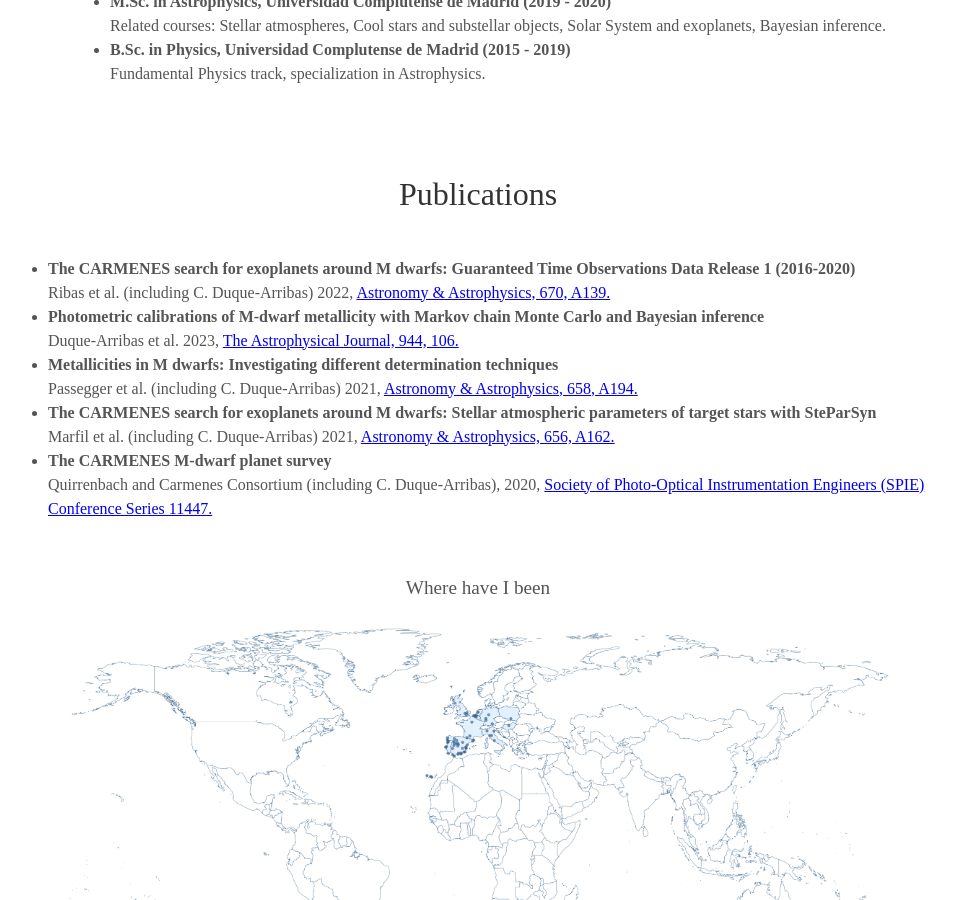
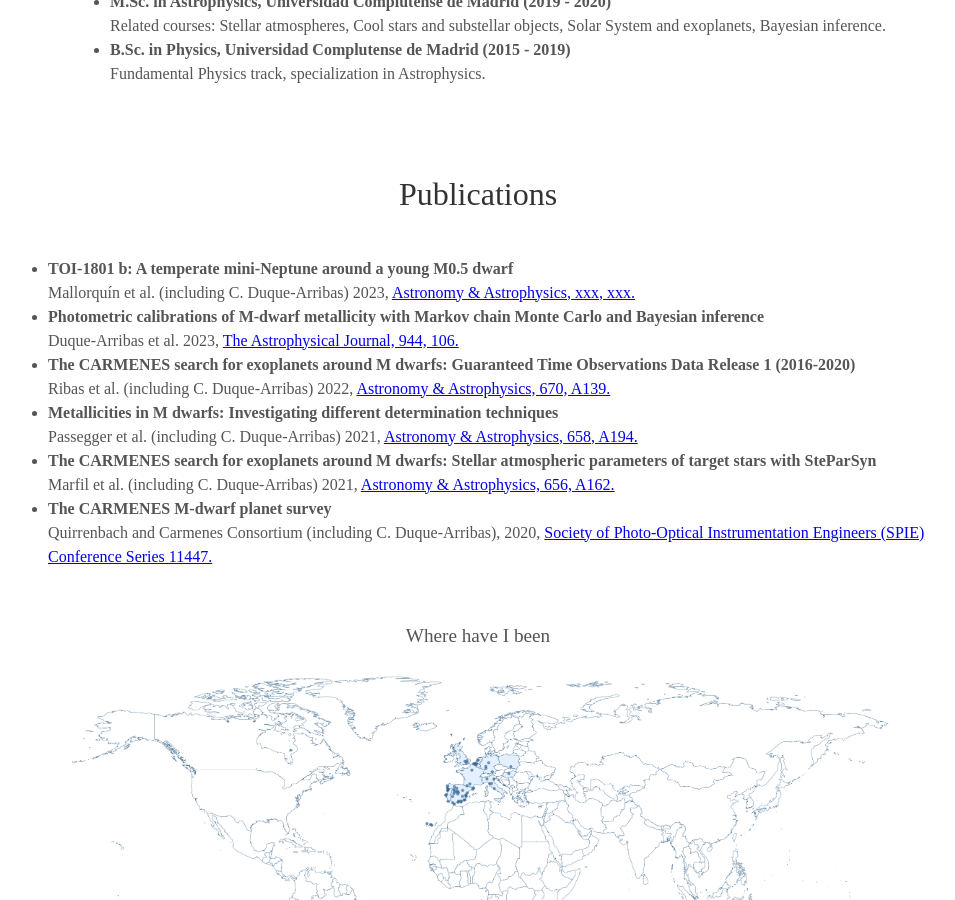
Before and after one commit to chrduque/chrduque.github.io, a Jekyll site: the page built from index.html, in a window 1280 px wide and 900 px high, scrolled down 1510 px. Shown: the whole window, without its empty margins (162-1117 px from the left). Built offline with Jekyll 4.4.1, drawn with Linux system fonts in a browser that asks for light colours; some web fonts are replaced.

Commit message:
new paper

```diff
--- a/_includes/about.html
+++ b/_includes/about.html
@@ -28,10 +28,12 @@
   <!--<div class="tech">-->
     <h2>Publications</h2>
     <ul style="font-size: 1rem; list-style-position: outside; display: inline-block; text-align: left">
+      <li><strong>TOI-1801 b: A temperate mini-Neptune around a young M0.5 dwarf</strong><br>
+     Mallorquín et al. (including C. Duque-Arribas) 2023, <a href="https://ui.adsabs.harvard.edu/abs/2023arXiv231010244M/abstract" target="_blank">Astronomy & Astrophysics, xxx, xxx.</a></li>
+      <li><strong>Photometric calibrations of M-dwarf metallicity with Markov chain Monte Carlo and Bayesian inference</strong><br>
+     Duque-Arribas et al. 2023, <a href="https://ui.adsabs.harvard.edu/abs/2023ApJ...944..106D/abstract" target="_blank">The Astrophysical Journal, 944, 106.</a></li>
       <li><strong>The CARMENES search for exoplanets around M dwarfs: Guaranteed Time Observations Data Release 1 (2016-2020)</strong><br>
      Ribas et al. (including C. Duque-Arribas) 2022, <a href="https://ui.adsabs.harvard.edu/abs/2023arXiv230210528R/abstract" target="_blank">Astronomy & Astrophysics, 670, A139.</a></li>
-     <li><strong>Photometric calibrations of M-dwarf metallicity with Markov chain Monte Carlo and Bayesian inference</strong><br>
-     Duque-Arribas et al. 2023, <a href="https://ui.adsabs.harvard.edu/abs/2023ApJ...944..106D/abstract" target="_blank">The Astrophysical Journal, 944, 106.</a></li>
      <li><strong>Metallicities in M dwarfs: Investigating different determination techniques</strong><br>
      Passegger et al. (including C. Duque-Arribas) 2021, <a href="https://ui.adsabs.harvard.edu/abs/2022A%26A...658A.194P/abstract" target="_blank">Astronomy & Astrophysics, 658, A194.</a></li>
      <li><strong>The CARMENES search for exoplanets around M dwarfs: Stellar atmospheric parameters of target stars with SteParSyn</strong><br>
```
